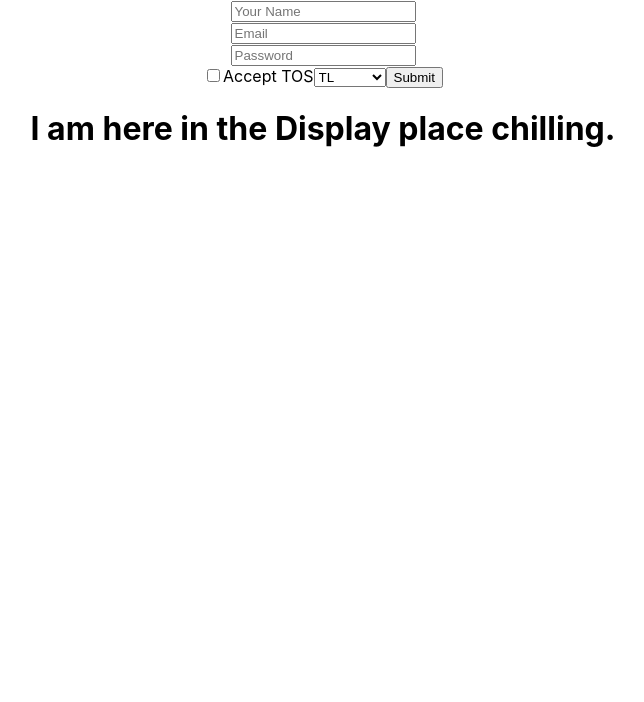
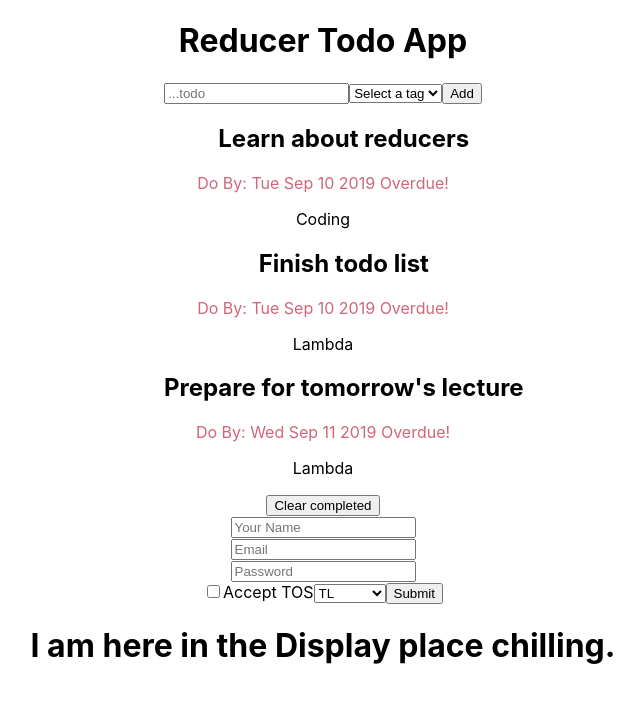
Before and after one commit to BW-SITC/Front-End, a React (Create React App) app in the folder client/: page / in a window 1280 px wide. Shown: the top 702 px of the page, without its empty margins (317-961 px from the left). Built offline with nearby package versions, Linux system fonts and the light colour scheme.

Commit message:
Tweaked files form & app

```diff
--- a/client/src/App.js
+++ b/client/src/App.js
@@ -4,19 +4,19 @@ import './App.css';
 import { initialState, todoReducer } from './components/reducers/todoReducer';
 import FormikLoginForm from './components/loginPage/Form'
 
-// import TodoList from './components/TodoList';
-// import TodoForm from './components/TodoForm';
-// import TodoClear from './components/TodoClear';
+import TodoList from './components/TodoList';
+import TodoForm from './components/TodoForm';
+import TodoClear from './components/TodoClear';
 
 function App() {
   const [state, dispatch] = useReducer(todoReducer, initialState);
 
   return (
     <div className='App'>
-      {/* <h1>Reducer Todo App</h1>
+      <h1>Reducer Todo App</h1>
       <TodoForm dispatch={dispatch} />
       <TodoList state={state} dispatch={dispatch} />
-      <TodoClear dispatch={dispatch} /> */}
+      <TodoClear dispatch={dispatch} />
 
     <FormikLoginForm/>
 
--- a/client/src/components/loginPage/Form.js
+++ b/client/src/components/loginPage/Form.js
@@ -1,6 +1,6 @@
 import React, {useState, useEffect} from "react";
 // import ReactDOM from "react-dom";
-import { withFormik, Form, Field, ResetForm} from "formik";
+import { withFormik, Form, Field} from "formik";
 import * as Yup from "yup";
 import axios from "axios";
 
@@ -10,7 +10,7 @@ function LoginForm({ values, errors, touched, isSubmitting }) {
 		if (isSubmitting) {
 			setMembers([...members])
 	}
-		},[values]);
+		},[members, isSubmitting]);
     return (
 		<div>
         <Form>
```
